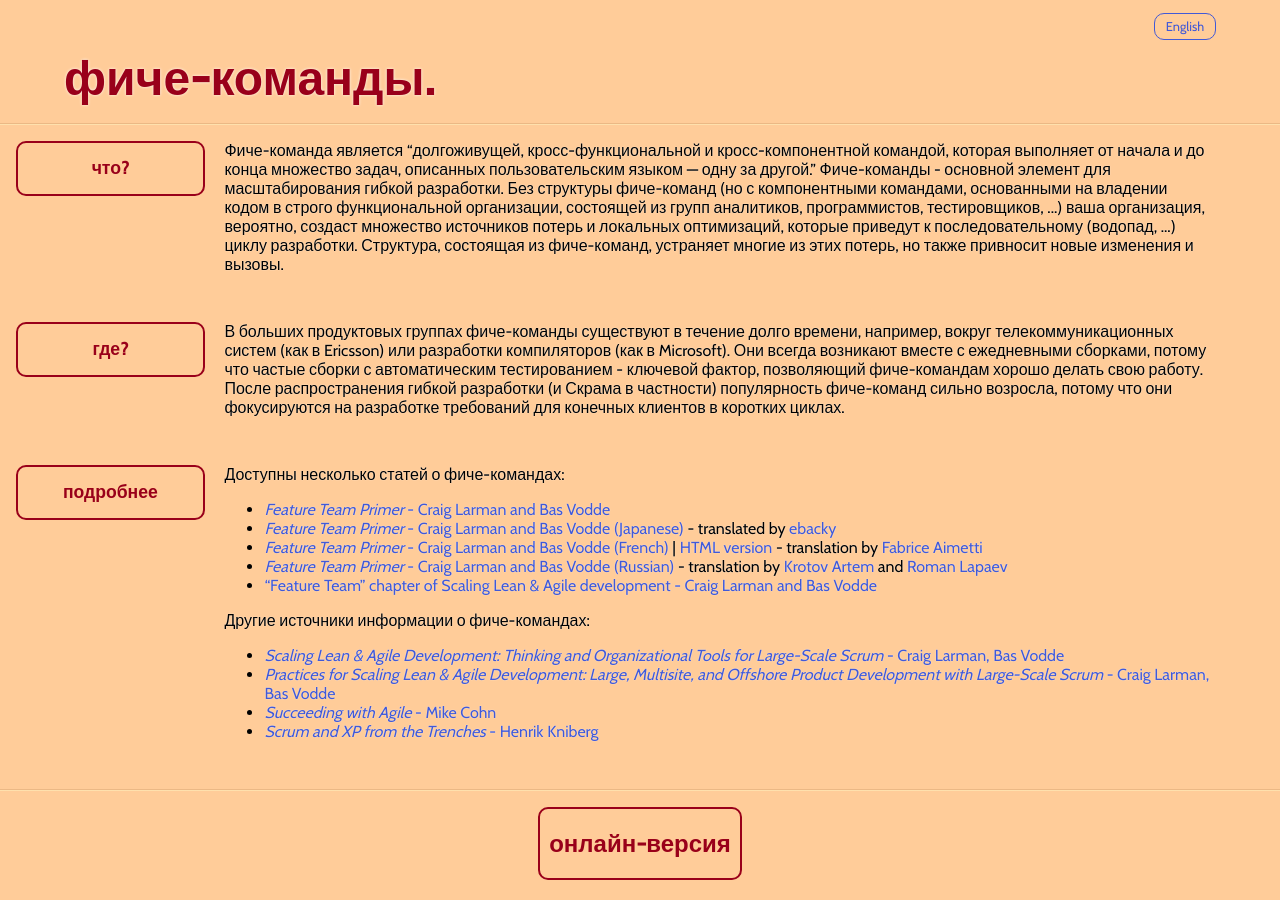
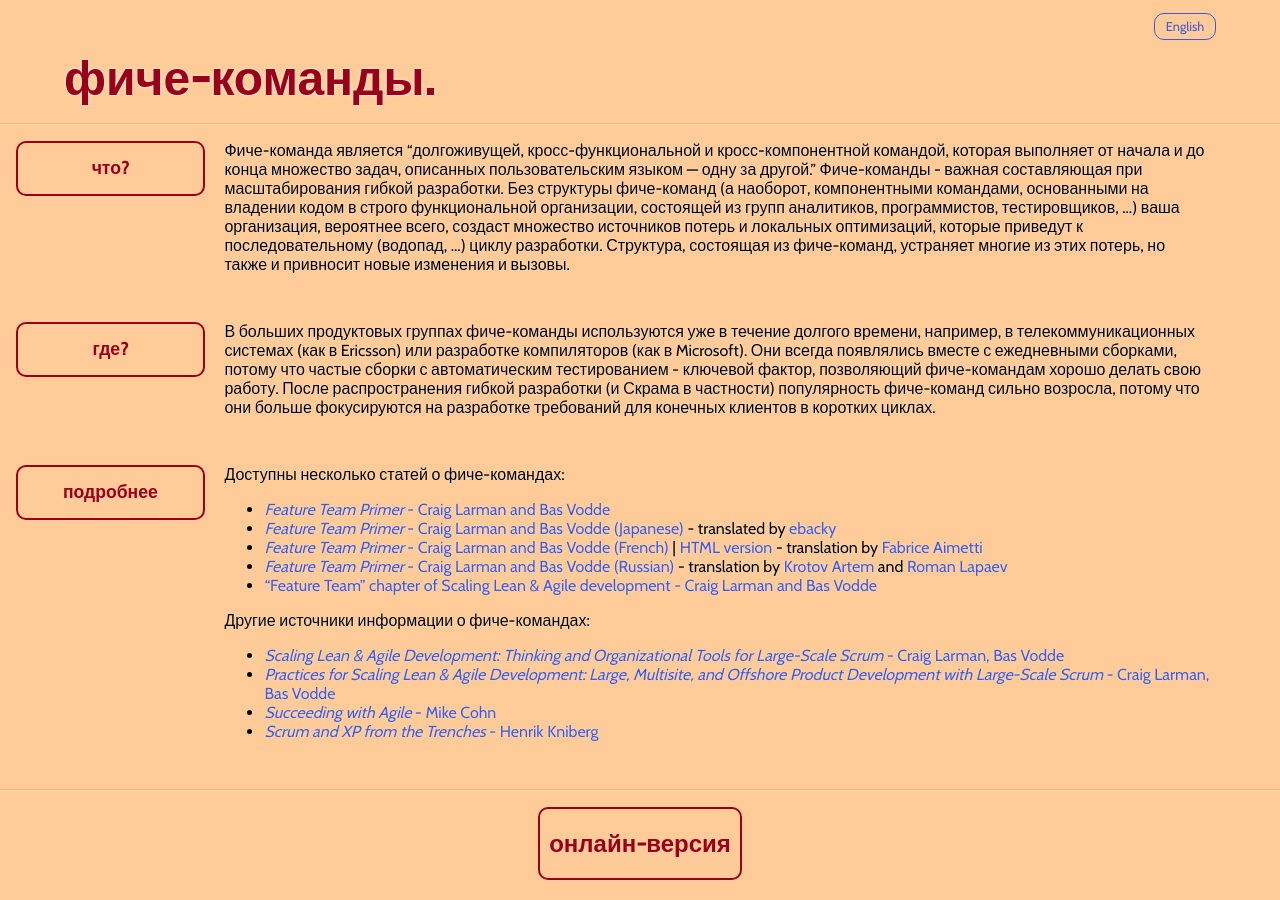
Before and after one commit to nerds-odd-e/feature-teams-site, a Jekyll site: the page built from ru/index.html, in a window 1280 px wide and 900 px high. Built offline with Jekyll 4.4.1, drawn with Linux system fonts in a browser that asks for light colours; Markdown is read by kramdown in place of the engine named in the settings.

Commit message:
Add russian translation (edits by @lavaevrv)

```diff
--- a/ru/index.html
+++ b/ru/index.html
@@ -7,11 +7,11 @@ translations:
 
 what:
   title: Что?
-  content: "Фиче-команда является &ldquo;долгоживущей, кросс-функциональной и кросс-компонентной командой, которая выполняет от начала и до конца множество задач, описанных пользовательским языком — одну за другой.&rdquo; Фиче-команды - основной элемент для масштабирования гибкой разработки. Без структуры фиче-команд (но с компонентными командами, основанными на владении кодом в строго функциональной организации, состоящей из групп аналитиков, программистов, тестировщиков, ...) ваша организация, вероятно, создаст множество источников потерь и локальных оптимизаций, которые приведут к последовательному (водопад, ...) циклу разработки. Структура, состоящая из фиче-команд, устраняет многие из этих потерь, но также привносит новые изменения и вызовы."
+  content: "Фиче-команда является &ldquo;долгоживущей, кросс-функциональной и кросс-компонентной командой, которая выполняет от начала и до конца множество задач, описанных пользовательским языком — одну за другой.&rdquo; Фиче-команды - важная составляющая при масштабирования гибкой разработки. Без структуры фиче-команд (а наоборот, компонентными командами, основанными на владении кодом в строго функциональной организации, состоящей из групп аналитиков, программистов, тестировщиков, ...) ваша организация, вероятнее всего, создаст множество источников потерь и локальных оптимизаций, которые приведут к последовательному (водопад, ...) циклу разработки. Структура, состоящая из фиче-команд, устраняет многие из этих потерь, но также и привносит новые изменения и вызовы."
 
 where:
   title: Где?
-  content: "В больших продуктовых группах фиче-команды существуют в течение долго времени, например,  вокруг телекоммуникационных систем (как в Ericsson) или разработки компиляторов (как в Microsoft). Они всегда возникают вместе с ежедневными сборками, потому что частые сборки с автоматическим тестированием - ключевой фактор, позволяющий фиче-командам хорошо делать свою работу. После распространения гибкой разработки (и Скрама в частности) популярность фиче-команд сильно возросла, потому что они фокусируются на разработке требований для конечных клиентов в коротких циклах."
+  content: "В больших продуктовых группах фиче-команды используются уже в течение долгого времени, например,  в телекоммуникационных системах (как в Ericsson) или разработке компиляторов (как в Microsoft). Они всегда появлялись вместе с ежедневными сборками, потому что частые сборки с автоматическим тестированием - ключевой фактор, позволяющий фиче-командам хорошо делать свою работу. После распространения гибкой разработки (и Скрама в частности) популярность фиче-команд сильно возросла, потому что они больше фокусируются на разработке требований для конечных клиентов в коротких циклах."
 
 learn:
   title: Подробнее
```
